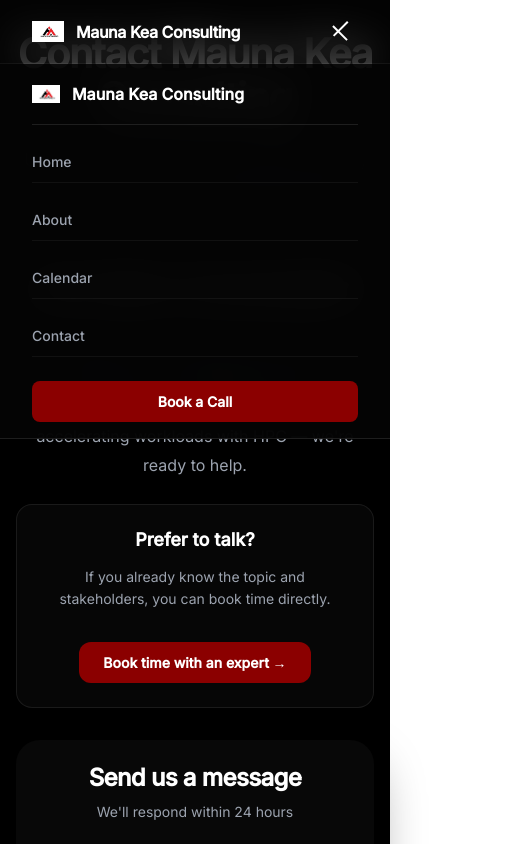
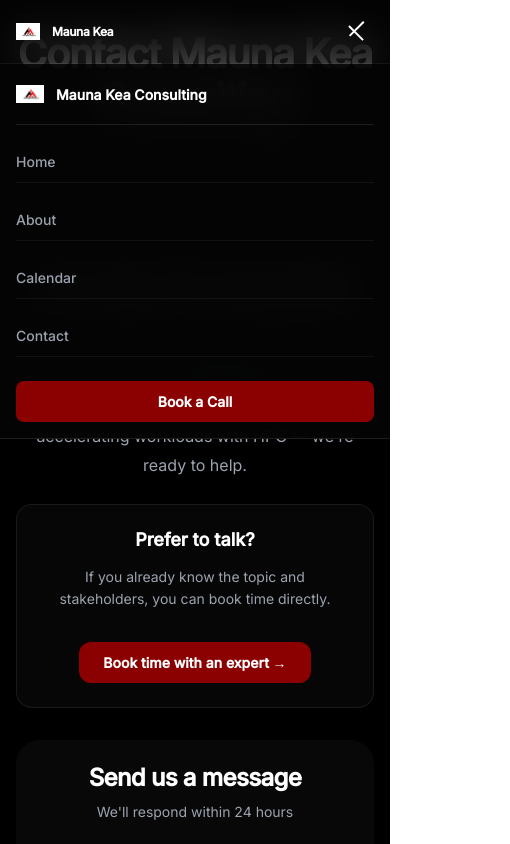
Before and after one commit to bright-nickson/MUANA-KEA, a Next.js app: page /contact in a window 390 px wide. Both pictures are taken after a click on the button 340 px from the left and 31 px from the top of the page. Shown: the top 844 px of the page, 510 px wide, since content can reach past the window. Built offline with nearby package versions, Linux system fonts and the light colour scheme.

Commit message:
Working on the responsiveness

```diff
--- a/app/(marketing)/layout.tsx
+++ b/app/(marketing)/layout.tsx
@@ -33,6 +33,10 @@
         background: 'linear-gradient(135deg, #050505 0%, #0a0a0a 50%, #050505 100%)',
         backgroundAttachment: 'fixed',
         minHeight: '100vh',
+        width: '100%',
+        maxWidth: '100vw',
+        overflowX: 'hidden',
+        position: 'relative'
       }}
     >
       <PremiumNav />
--- a/app/globals.css
+++ b/app/globals.css
@@ -12,6 +12,7 @@
   max-width: 100vw;
   margin: 0;
   padding: 0;
+  overflow-x: hidden;
 }
 
 body {
--- a/components/PremiumNav.tsx
+++ b/components/PremiumNav.tsx
@@ -30,6 +30,24 @@
 
   return (
     <>
+      <style jsx>{`
+        @media (max-width: 640px) {
+          .nav-logo-full {
+            display: none;
+          }
+          .nav-logo-short {
+            display: inline;
+          }
+        }
+        @media (min-width: 641px) {
+          .nav-logo-full {
+            display: inline;
+          }
+          .nav-logo-short {
+            display: none;
+          }
+        }
+      `}</style>
       <motion.nav
         initial={{ y: -100 }}
         animate={{ y: 0 }}
@@ -44,36 +62,42 @@
           display: 'flex',
           alignItems: 'center',
           justifyContent: 'space-between',
-          padding: '0 2rem',
+          padding: '0 clamp(1rem, 3vw, 2rem)',
           backgroundColor: scrolled ? 'rgba(5, 5, 5, 0.85)' : 'rgba(5, 5, 5, 0.7)',
           backdropFilter: 'blur(20px)',
           WebkitBackdropFilter: 'blur(20px)',
           borderBottom: scrolled ? '1px solid rgba(255, 255, 255, 0.1)' : '1px solid rgba(255, 255, 255, 0.05)',
-          transition: 'all 0.3s ease-in-out'
+          transition: 'all 0.3s ease-in-out',
+          width: '100%',
+          maxWidth: '100vw',
+          boxSizing: 'border-box'
         }}
       >
         {/* Logo */}
-        <div style={{ display: 'flex', alignItems: 'center', gap: '0.75rem' }}>
+        <div style={{ display: 'flex', alignItems: 'center', gap: '0.75rem', flexShrink: 0 }}>
           <img
             src="/logo.png"
             alt="Mauna Kea Consulting Logo"
             style={{
-              width: '32px',
-              height: '32px',
+              width: 'clamp(24px, 4vw, 32px)',
+              height: 'clamp(24px, 4vw, 32px)',
               objectFit: 'contain'
             }}
           />
           <Link
             href="/"
             style={{
-              fontSize: '1rem',
+              fontSize: 'clamp(0.75rem, 2vw, 1rem)',
               fontWeight: '600',
               color: '#ffffff',
               textDecoration: 'none',
-              letterSpacing: '-0.025em'
+              letterSpacing: '-0.025em',
+              whiteSpace: 'nowrap'
             }}
+            className="nav-logo-text"
           >
-            Mauna Kea Consulting
+            <span className="nav-logo-full">Mauna Kea Consulting</span>
+            <span className="nav-logo-short">Mauna Kea</span>
           </Link>
         </div>
 
@@ -250,12 +274,16 @@
             top: '64px',
             left: 0,
             right: 0,
+            width: '100%',
+            maxWidth: '100vw',
             backgroundColor: 'rgba(5, 5, 5, 0.95)',
             backdropFilter: 'blur(20px)',
             WebkitBackdropFilter: 'blur(20px)',
             borderBottom: '1px solid rgba(255, 255, 255, 0.1)',
             zIndex: 40,
-            padding: '1rem 2rem'
+            padding: '1rem clamp(1rem, 3vw, 2rem)',
+            boxSizing: 'border-box',
+            overflowX: 'hidden'
           }}
         >
           {/* Mobile Menu Header */}
@@ -265,7 +293,11 @@
             gap: '0.75rem',
             marginBottom: '1rem',
             paddingBottom: '1rem',
-            borderBottom: '1px solid rgba(255, 255, 255, 0.1)'
+            borderBottom: '1px solid rgba(255, 255, 255, 0.1)',
+            width: '100%',
+            maxWidth: '100%',
+            boxSizing: 'border-box',
+            overflow: 'hidden'
           }}>
             <img
               src="/logo.png"
@@ -273,19 +305,23 @@
               style={{
                 width: '28px',
                 height: '28px',
-                objectFit: 'contain'
+                objectFit: 'contain',
+                flexShrink: 0
               }}
             />
             <span style={{
-              fontSize: '1rem',
+              fontSize: 'clamp(0.875rem, 2vw, 1rem)',
               fontWeight: '600',
-              color: '#ffffff'
+              color: '#ffffff',
+              whiteSpace: 'nowrap',
+              overflow: 'hidden',
+              textOverflow: 'ellipsis'
             }}>
               Mauna Kea Consulting
             </span>
           </div>
 
-          <div style={{ display: 'flex', flexDirection: 'column', gap: '1rem' }}>
+          <div style={{ display: 'flex', flexDirection: 'column', gap: '1rem', width: '100%', maxWidth: '100%' }}>
             <Link
               href="/"
               onClick={() => setMobileMenuOpen(false)}
@@ -296,7 +332,9 @@
                 textDecoration: 'none',
                 padding: '0.75rem 0',
                 borderBottom: '1px solid rgba(255, 255, 255, 0.05)',
-                display: 'block'
+                display: 'block',
+                width: '100%',
+                boxSizing: 'border-box'
               }}
             >
               Home
@@ -311,7 +349,9 @@
                 textDecoration: 'none',
                 padding: '0.75rem 0',
                 borderBottom: '1px solid rgba(255, 255, 255, 0.05)',
-                display: 'block'
+                display: 'block',
+                width: '100%',
+                boxSizing: 'border-box'
               }}
             >
               About
@@ -326,7 +366,9 @@
                 textDecoration: 'none',
                 padding: '0.75rem 0',
                 borderBottom: '1px solid rgba(255, 255, 255, 0.05)',
-                display: 'block'
+                display: 'block',
+                width: '100%',
+                boxSizing: 'border-box'
               }}
             >
               Calendar
@@ -341,7 +383,9 @@
                 textDecoration: 'none',
                 padding: '0.75rem 0',
                 borderBottom: '1px solid rgba(255, 255, 255, 0.05)',
-                display: 'block'
+                display: 'block',
+                width: '100%',
+                boxSizing: 'border-box'
               }}
             >
               Contact
@@ -359,7 +403,9 @@
                 textDecoration: 'none',
                 textAlign: 'center',
                 display: 'block',
-                marginTop: '0.5rem'
+                marginTop: '0.5rem',
+                width: '100%',
+                boxSizing: 'border-box'
               }}
             >
               Book a Call
```
